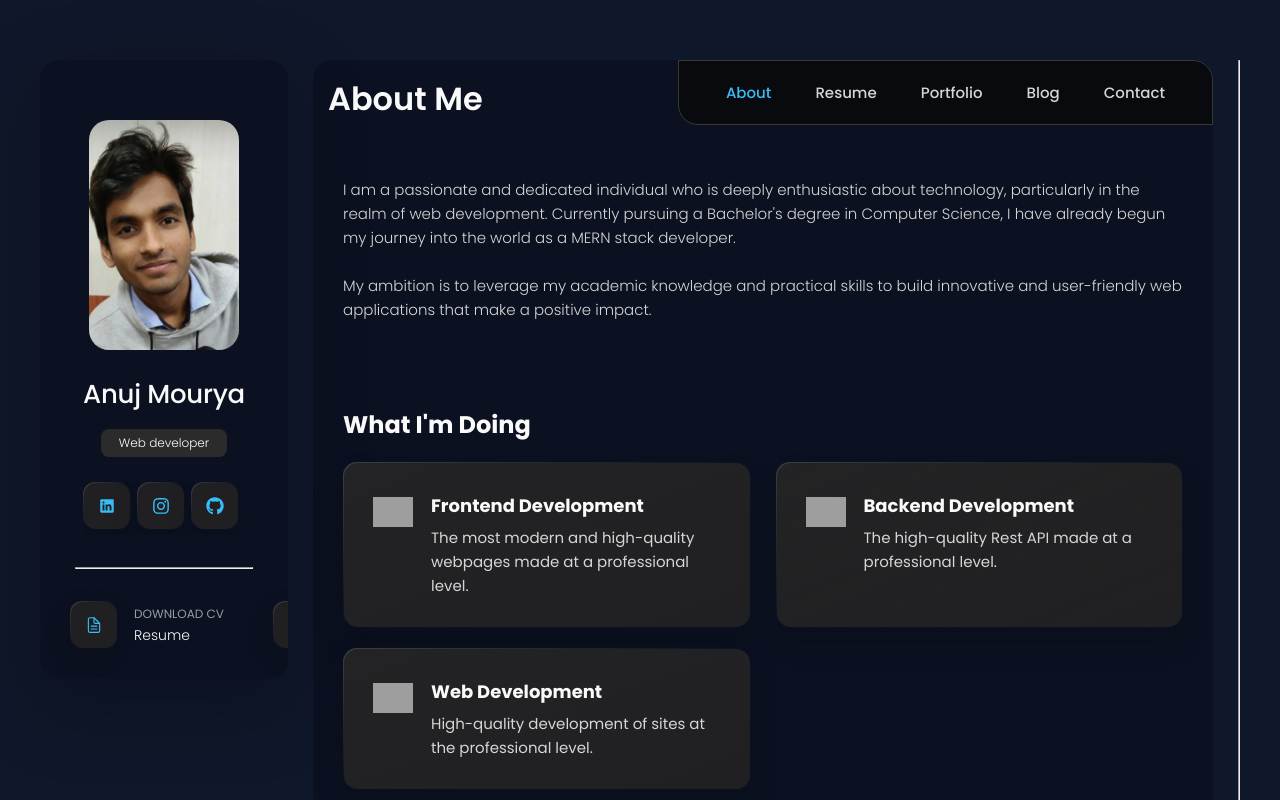
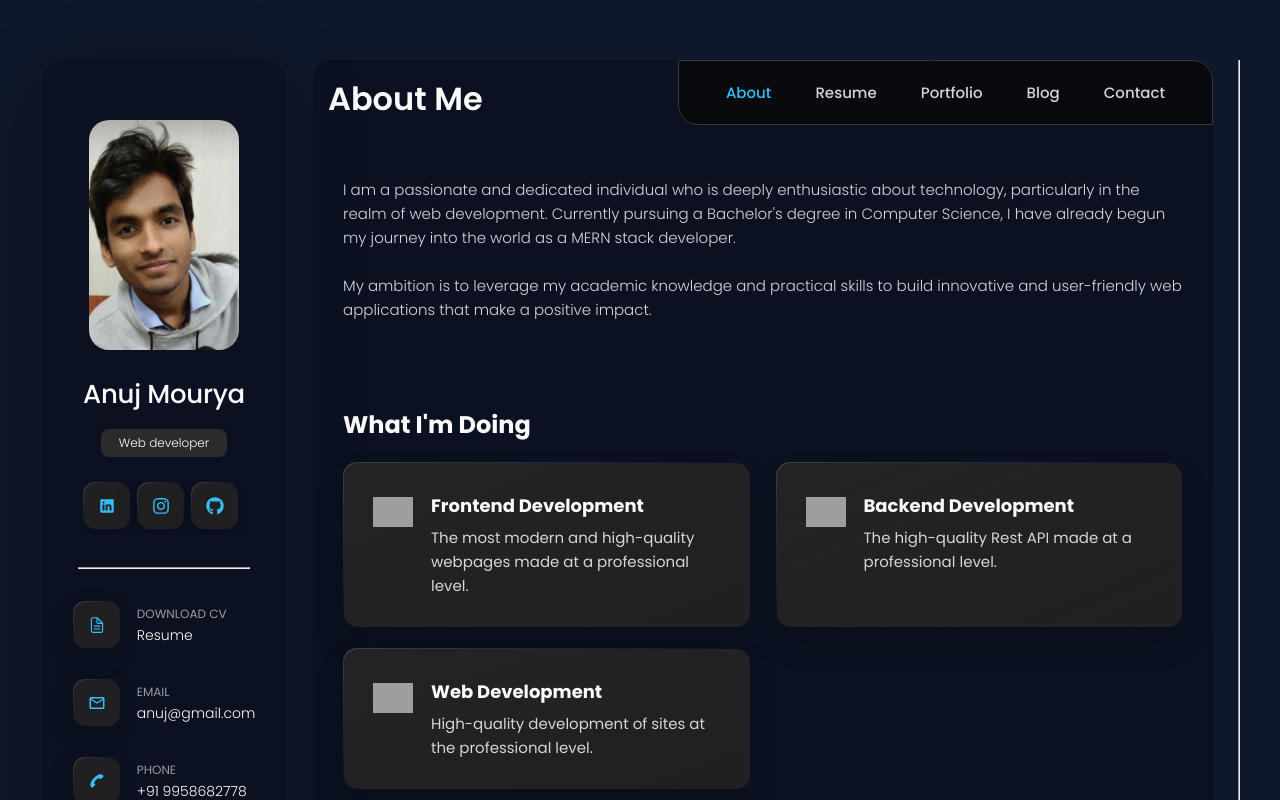
Before and after one commit to anuj0224/bostami-portfolio, a React (Vite) app: page / in a window 1280 px wide. Shown: the top 800 px of the page. Built offline with nearby package versions, Linux system fonts and the light colour scheme; grey boxes are pictures that could not be loaded.

Commit message:
Update App.css

```diff
--- a/src/App.css
+++ b/src/App.css
@@ -1286,7 +1286,7 @@ textarea.form-input::-webkit-resizer { display: none; }
     margin: 32px 5px;
   }
 
-  .contacts-list { gap: 20px; display: flex; }
+  .contacts-list { gap: 10px; }
 
   .contact-info {
     max-width: calc(100% - 64px);
```
